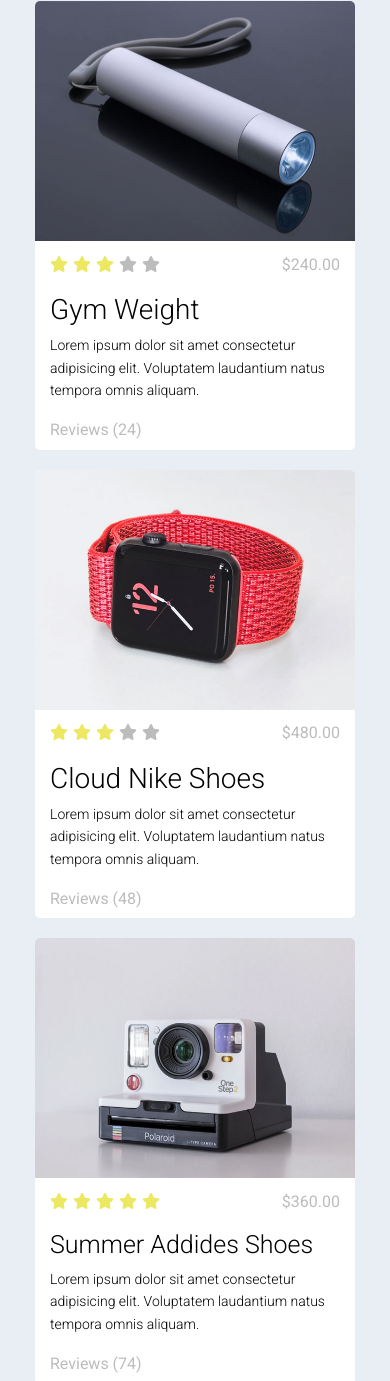
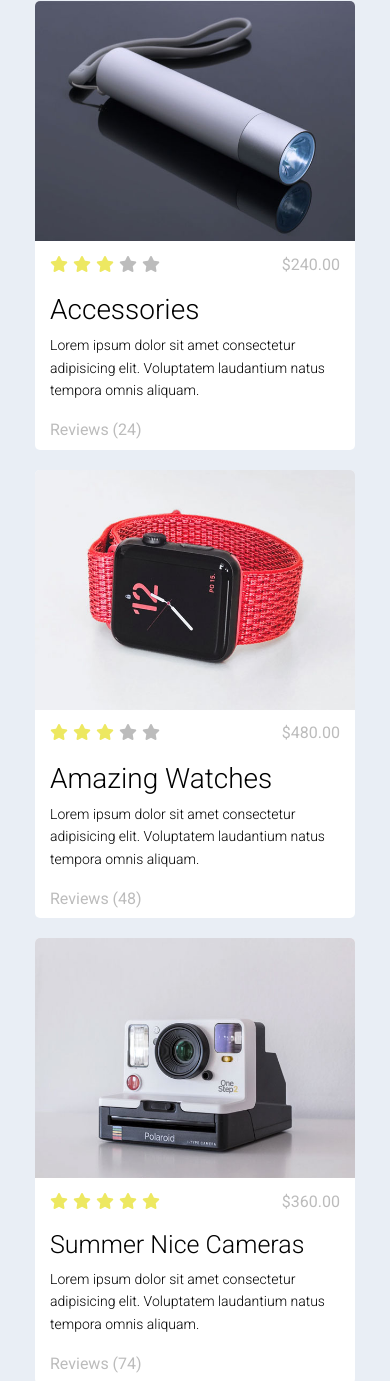
Before and after one commit to zyad-ahmed-khalifa/Zay-Shop, a plain HTML site: page index.html in a window 390 px wide. Shown: the part 2859-4240 px from the top of the page. Drawn offline with Linux system fonts and the light colour scheme.

Commit message:
responsive 5 pages eCommerce project

```diff
--- a/index.html
+++ b/index.html
@@ -144,7 +144,7 @@
                 <span class="prices">$240.00</span>
               </div>
               <div class="second">
-                <h3>Gym Weight</h3>
+                <h3>Accessories</h3>
                 <p>Lorem ipsum dolor sit amet consectetur adipisicing elit. Voluptatem laudantium natus tempora omnis aliquam.</p>
               </div>
               <div class="third">
@@ -170,7 +170,7 @@
                 <span class="prices">$480.00</span>
               </div>
               <div class="second">
-                <h3>Cloud Nike Shoes</h3>
+                <h3>Amazing Watches</h3>
                 <p>Lorem ipsum dolor sit amet consectetur adipisicing elit. Voluptatem laudantium natus tempora omnis aliquam.</p>
               </div>
               <div class="third">
@@ -196,7 +196,7 @@
                 <span class="prices">$360.00</span>
               </div>
               <div class="second">
-                <h3 style="font-size: 25px;">Summer Addides Shoes</h3>
+                <h3 style="font-size: 25px;">Summer Nice Cameras</h3>
                 <p>Lorem ipsum dolor sit amet consectetur adipisicing elit. Voluptatem laudantium natus tempora omnis aliquam.</p>
               </div>
               <div class="third">
```
